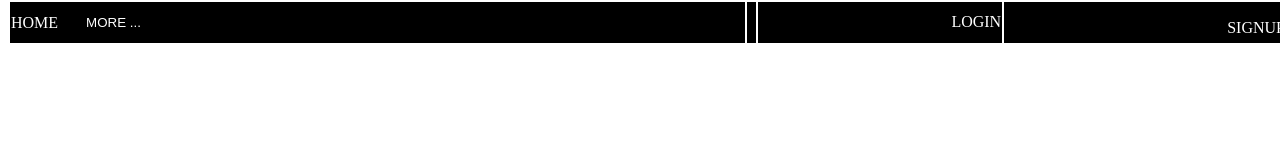
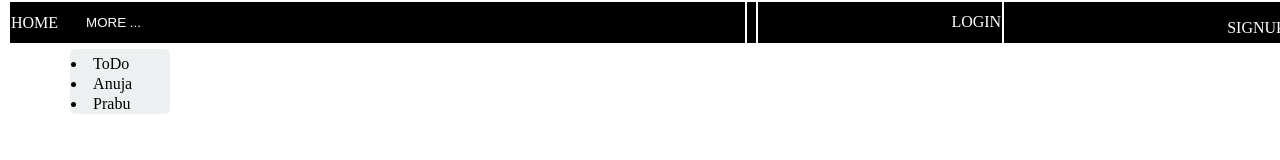
Before and after one commit to GitAnuja/ToDo_v2, a plain HTML site: page WebContent/index.html in a window 1280 px wide. Both pictures are taken after a click on the button "MORE ...". Drawn offline with nearby package versions, Linux system fonts and the light colour scheme.

Commit message:
more.css

```diff
--- a/WebContent/index.html
+++ b/WebContent/index.html
@@ -22,25 +22,6 @@
 			</td>
 			<td><a href="javascript:;" class="link" onclick="signup(this);">SIGNUP</a></td>
 		</tr>
-		<!-- tr>
-		<td>
-			<div class="inputBox" id="login">
-					<div class="inputBox1"></div>
-					<div class="inputBox2">
-						<div class="p10">
-							<fieldset class="bN">
-								<form onsubmit="confirmLogin();">
-								<label>Email</label><input type="email" value="example@example.com" class="input" id="loginEmail" onclick="clearEmailField();">
-								<lable>Password</lable>
-								<input type="password" class="input" id="loginPassword">
-								<input type="submit" value="Login" class="submit">
-								</form>
-							</fieldset>
-						</div>
-					</div>
-				</div>
-			</td>
-		</tr-->
 	</table>
 	<div class="inputBox" id="login">
 		<div class="inputBox2">
@@ -74,5 +55,10 @@
 			</div>
 		</div>
 	</div>
+	<div class="inputBox" id="more" style="width : 100px;">
+		<div class="inputBox2" style="width : 100px;">
+			<li style="padding : 1px" onclick="more(todo);">ToDo</li><li style="padding : 1px">Anuja</li><li style="padding : 1px">Prabu</li>
+		</div>
+	</div>
 </body>
 </html>
--- a/WebContent/script.js
+++ b/WebContent/script.js
@@ -1,12 +1,14 @@
 function login(ele){
 	$("#login .inputBox2").offset({top : $(".row").outerHeight(), left : $(window).width() - $("#login").outerWidth()});
 	$("#login").fadeToggle("slow");
+	event.stopPropagation();
 }
 function signup(ele){
 	$("#signup .inputBox2").offset({top : $(".row").outerHeight(), left : $(window).width() - $("#signup").outerWidth()});
 	$("#signup").fadeToggle("slow");
 }
 function showMore(ele){
+	$("#more .inputBox2").offset({top : $(".row").outerHeight(), left : $(ele).offset().left});
 	$("#more").fadeToggle("slow");
 }
 function confirmLogin(){
@@ -41,9 +43,8 @@ function loginUser(email, password){
 }
 function onloadFunc(){
 	$("#login input").on("keyup", function(e){
-		console.log(e.keyCode)
 		if(e.keyCode == 13){
 			confirmLogin();
 		}
-	})
+	});
 }
```
